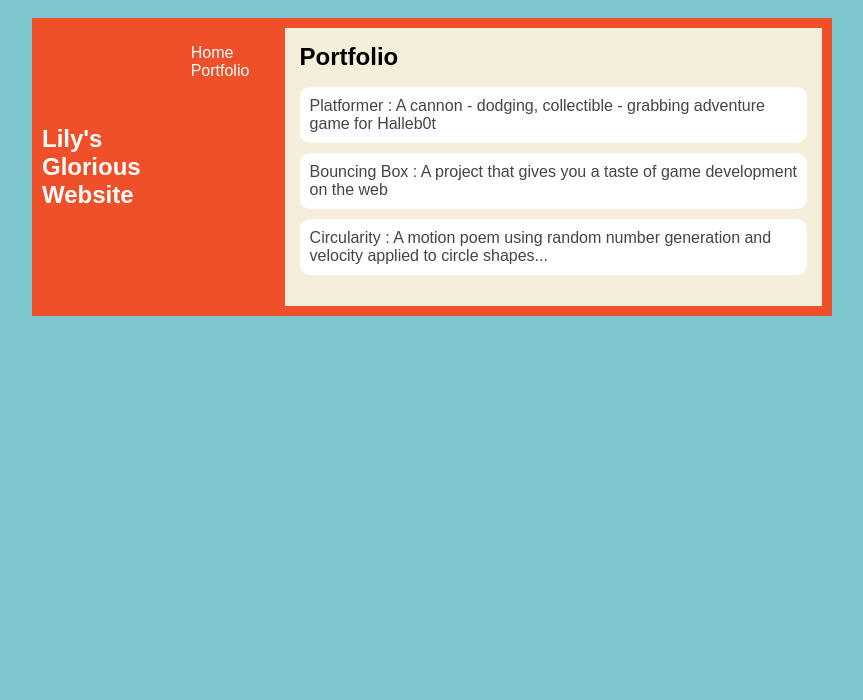
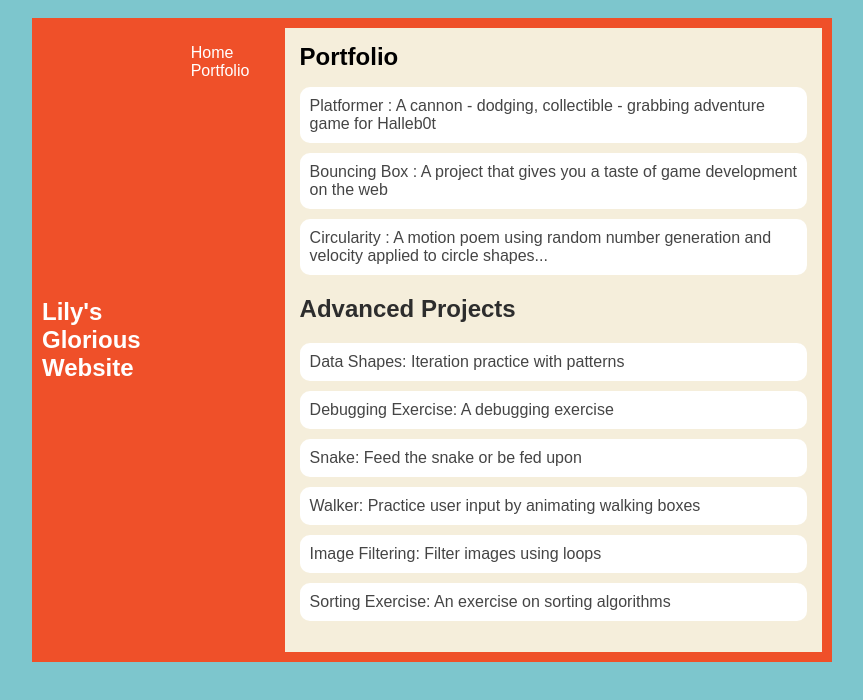
Before and after one commit to LBoutte/LBoutte.github.io, a plain HTML site: page portfolio.html in a window 1280 px wide. Shown: the whole page, without its empty margins (208-1071 px from the left). Drawn offline with Linux system fonts and the light colour scheme.

Commit message:
add advanced projects to portfolio

```diff
--- a/portfolio.html
+++ b/portfolio.html
@@ -25,6 +25,16 @@
                         <li><a href="projects/platformer/">Platformer : A cannon - dodging, collectible - grabbing adventure game for Halleb0t</a></li>
                         <li><a href="projects/bouncing-box/">Bouncing Box : A project that gives you a taste of game development on the web </a></li>
                         <li><a href="projects/circularity/">Circularity : A motion poem using random number generation and velocity applied to circle shapes...</a></li>
+                      </ul>
+                      <h2>Advanced Projects</h2>
+                    <ul id ="portfolio">
+                        <li><a href="asd-projects/data-shapes"> Data Shapes: Iteration practice with patterns</a></li>
+                        <li><a href="asd-projects/debugging-exercise"> Debugging Exercise: A debugging exercise</a></li>
+                        <li><a href="asd-projects/snake">Snake: Feed the snake or be fed upon</a></li>
+                        <li><a href="asd-projects/walker">Walker: Practice user input by animating walking boxes</a></li>
+                        <li><a href="asd-projects/image-filtering">Image Filtering: Filter images using loops</a></li>
+                        <li><a href="asd-projects/sorting-exercise">Sorting Exercise: An exercise on sorting algorithms</a></li>
+                    </ul>
             </main>
         </nav>
       </div>
```
